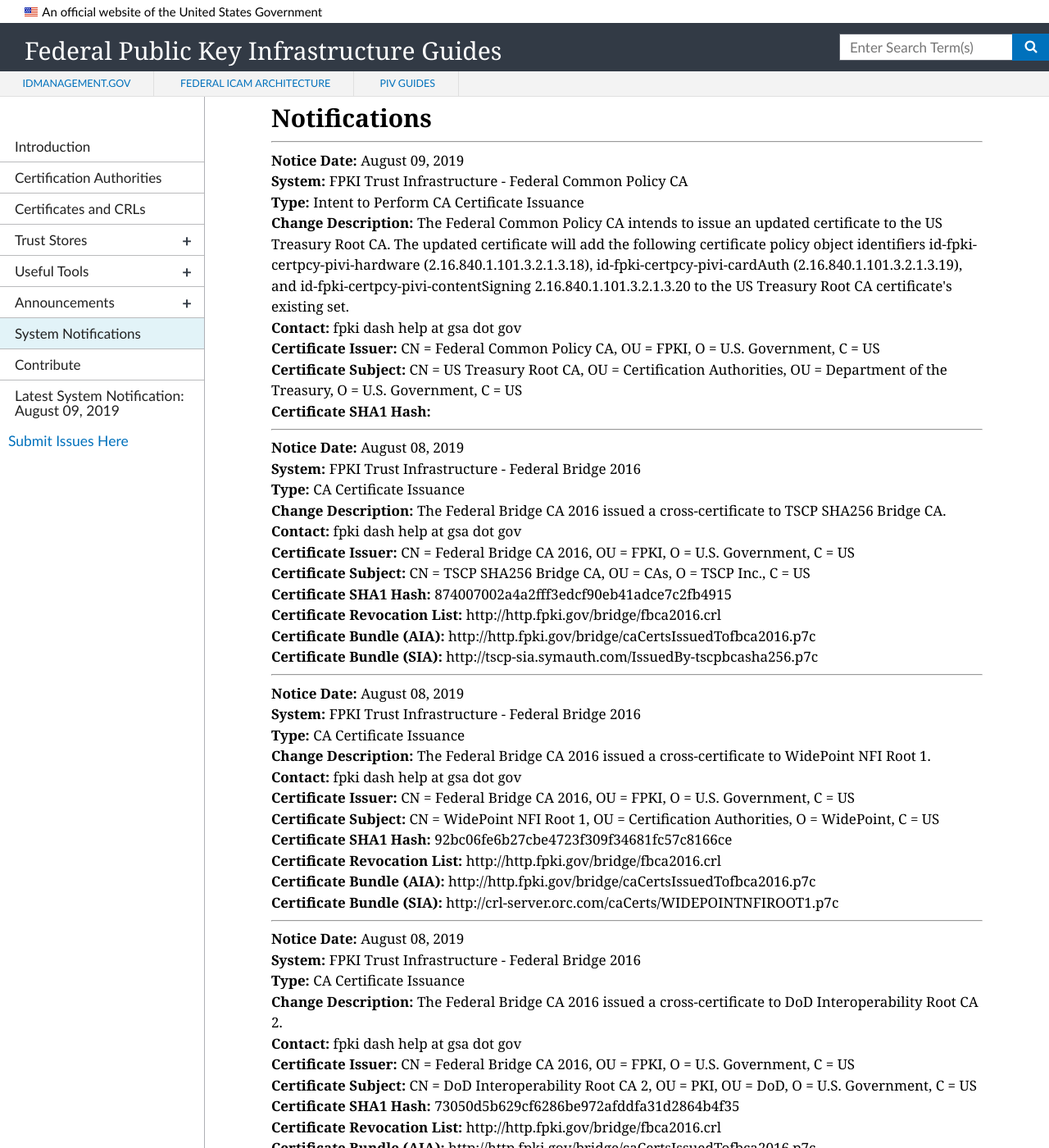
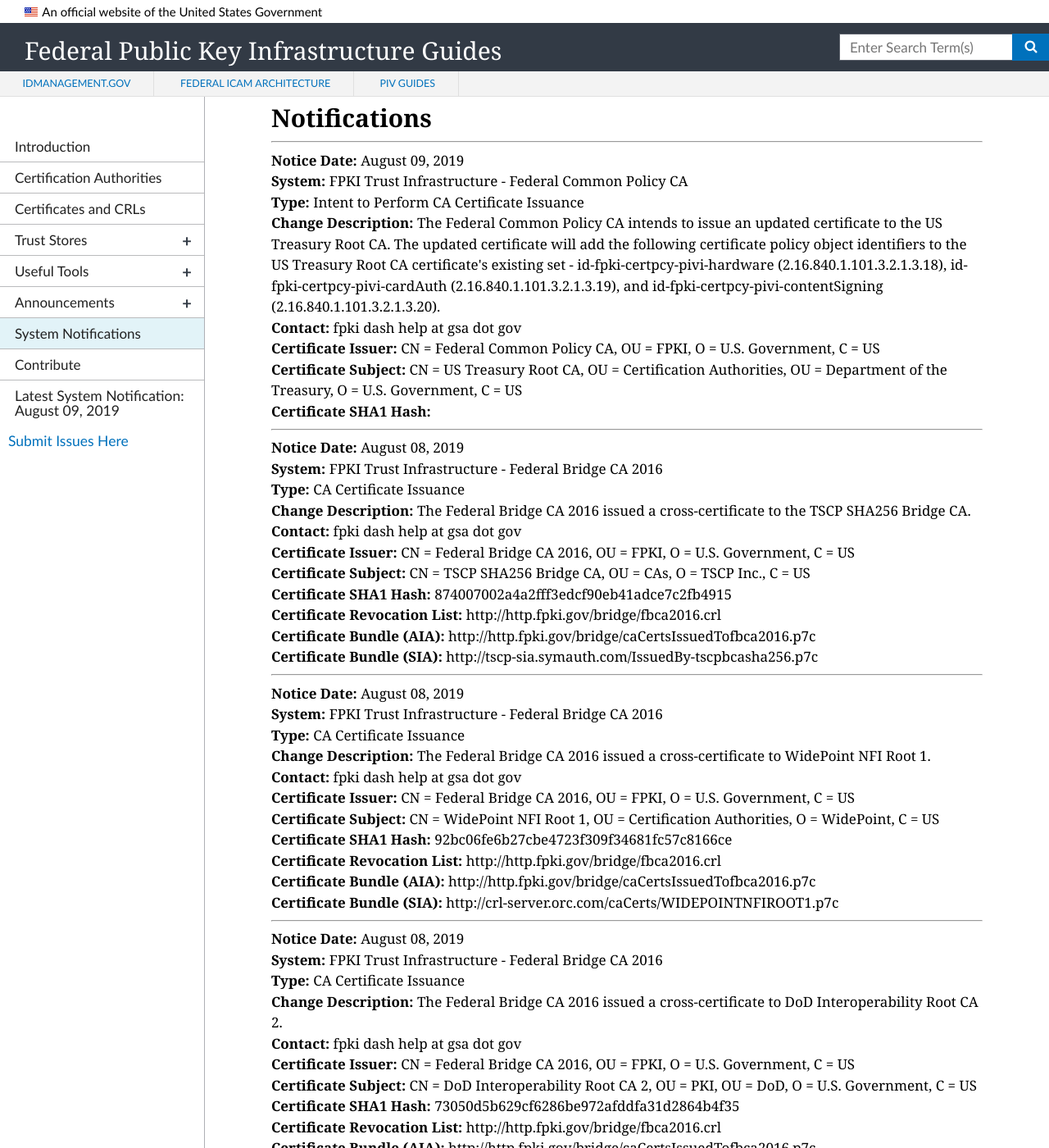
Before and after one commit to GSA/fpki-guides, a Jekyll site: the page built from pages/fpki_notifications.md, in a window 1280 px wide and 1400 px high, scrolled down 748 px. Shown: the whole window at 82% size. Built offline with Jekyll 4.4.1, drawn with Linux system fonts in a browser that asks for light colours; nearby versions of some CDN libraries; some of the changed text lies outside the part shown.

Commit message:
Update notifications.yml

```diff
--- a/_data/notifications.yml
+++ b/_data/notifications.yml
@@ -1201,7 +1201,7 @@
   change_type: Intent to Perform CA Certificate Issuance
   start_datetime:
   system: FPKI Trust Infrastructure - Federal Common Policy CA
-  change_description: The Federal Common Policy CA intends to issue a cross-certificate to the Entrust Managed Services Root CA, pending the Entrust Managed Services Root CA re-key.
+  change_description: The Federal Common Policy CA intends to issue a certificate to the Entrust Managed Services Root CA, pending the Entrust Managed Services Root CA re-key.
   contact: fpki dash help at gsa dot gov
   ca_certificate_hash:
   ca_certificate_issuer: CN = Federal Common Policy CA, OU = FPKI, O = U.S. Government, C = US
@@ -1214,7 +1214,7 @@
 - notice_date: August 08, 2019
   change_type: CA Certificate Revocation
   start_datetime:
-  system: FPKI Trust Infrastructure - Federal Bridge 2016
+  system: FPKI Trust Infrastructure - Federal Bridge CA 2016
   change_description: On August 06, 2019, the Federal Bridge CA 2016 revoked the cross-certificate issued to CN = CT-CSSP-CA-A1, OU = PKI, OU = Services, O = Cybertrust, C = US (operated by Verizon NFI).
   contact: fpki dash help at gsa dot gov
   ca_certificate_hash: 687066bce56b6e20aea0c605b9b6679342269f21
@@ -1242,7 +1242,7 @@
 - notice_date: August 08, 2019
   change_type: CA Certificate Issuance
   start_datetime: August 06, 2019
-  system: FPKI Trust Infrastructure - Federal Bridge 2016
+  system: FPKI Trust Infrastructure - Federal Bridge CA 2016
   change_description: The Federal Bridge CA 2016 issued a cross-certificate to DoD Interoperability Root CA 2.
   contact: fpki dash help at gsa dot gov
   ca_certificate_hash: 73050d5b629cf6286be972afddfa31d2864b4f35
@@ -1256,7 +1256,7 @@
 - notice_date: August 08, 2019
   change_type: CA Certificate Issuance
   start_datetime: August 06, 2019
-  system: FPKI Trust Infrastructure - Federal Bridge 2016
+  system: FPKI Trust Infrastructure - Federal Bridge CA 2016
   change_description: The Federal Bridge CA 2016 issued a cross-certificate to WidePoint NFI Root 1.
   contact: fpki dash help at gsa dot gov
   ca_certificate_hash: 92bc06fe6b27cbe4723f309f34681fc57c8166ce
@@ -1270,8 +1270,8 @@
 - notice_date: August 08, 2019
   change_type: CA Certificate Issuance
   start_datetime: August 06, 2019
-  system: FPKI Trust Infrastructure - Federal Bridge 2016
-  change_description: The Federal Bridge CA 2016 issued a cross-certificate to TSCP SHA256 Bridge CA.
+  system: FPKI Trust Infrastructure - Federal Bridge CA 2016
+  change_description: The Federal Bridge CA 2016 issued a cross-certificate to the TSCP SHA256 Bridge CA.
   contact: fpki dash help at gsa dot gov
   ca_certificate_hash:  874007002a4a2fff3edcf90eb41adce7c2fb4915
   ca_certificate_issuer: CN = Federal Bridge CA 2016, OU = FPKI, O = U.S. Government, C = US
@@ -1285,7 +1285,7 @@
   change_type: Intent to Perform CA Certificate Issuance
   start_datetime:
   system: FPKI Trust Infrastructure - Federal Common Policy CA
-  change_description: The Federal Common Policy CA intends to issue an updated certificate to the US Treasury Root CA. The updated certificate will add the following certificate policy object identifiers id-fpki-certpcy-pivi-hardware (2.16.840.1.101.3.2.1.3.18), id-fpki-certpcy-pivi-cardAuth (2.16.840.1.101.3.2.1.3.19), and id-fpki-certpcy-pivi-contentSigning	2.16.840.1.101.3.2.1.3.20 to the US Treasury Root CA certificate's existing set.
+  change_description: The Federal Common Policy CA intends to issue an updated certificate to the US Treasury Root CA. The updated certificate will add the following certificate policy object identifiers to the US Treasury Root CA certificate's existing set - id-fpki-certpcy-pivi-hardware (2.16.840.1.101.3.2.1.3.18), id-fpki-certpcy-pivi-cardAuth (2.16.840.1.101.3.2.1.3.19), and id-fpki-certpcy-pivi-contentSigning	(2.16.840.1.101.3.2.1.3.20).
   contact: fpki dash help at gsa dot gov
   ca_certificate_hash:
   ca_certificate_issuer: CN = Federal Common Policy CA, OU = FPKI, O = U.S. Government, C = US
```
